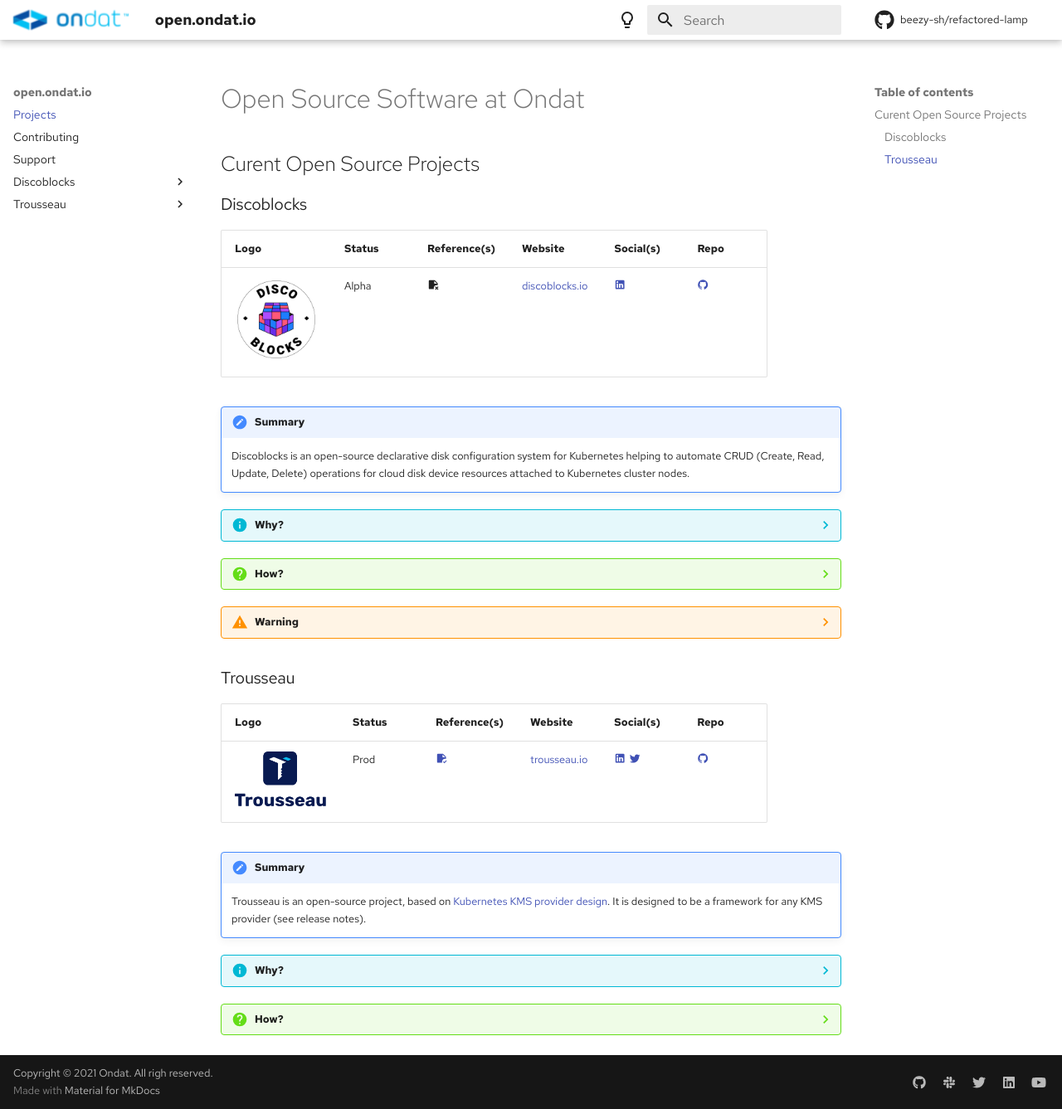
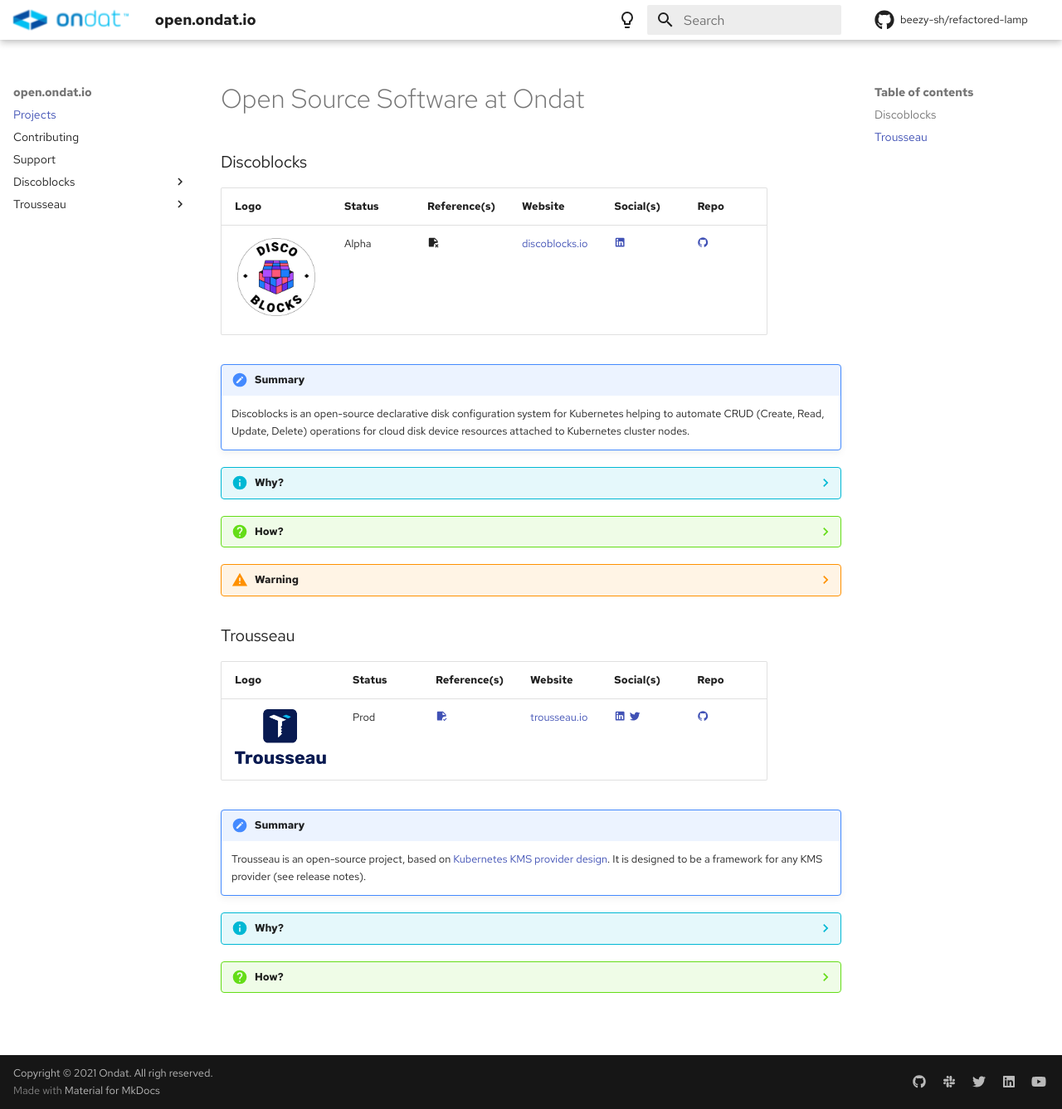
Before and after one commit to beezy-sh/refactored-lamp, an MkDocs documentation site: the page built from docs/index.md, in a window 1280 px wide and 1337 px high. Shown: the whole window at 83% size. Built offline with MkDocs 1.6.1 and Material for MkDocs 9.7.7, drawn with Linux system fonts in a browser that asks for light colours; some web fonts are replaced; comment, search, counter and statistics services are not loaded.

Commit message:
moving to draft mode

```diff
--- a/docs/index.md
+++ b/docs/index.md
@@ -1,6 +1,4 @@
 # Open Source Software at Ondat
-
-## Curent Open Source Projects
 
 ### Discoblocks
 
```
